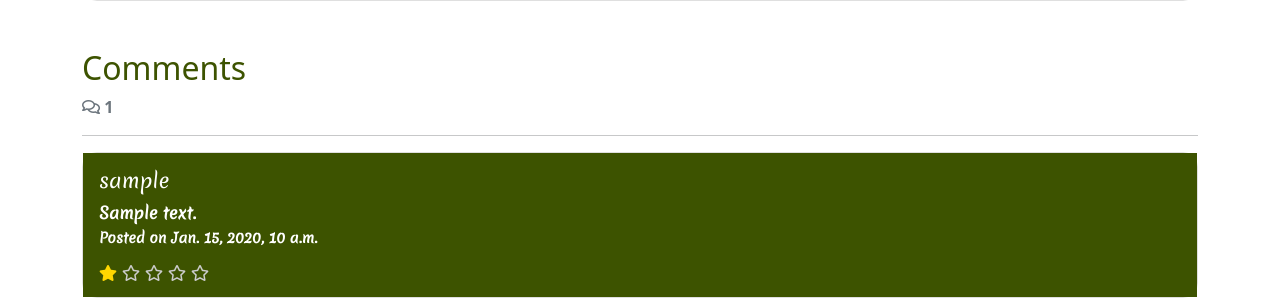
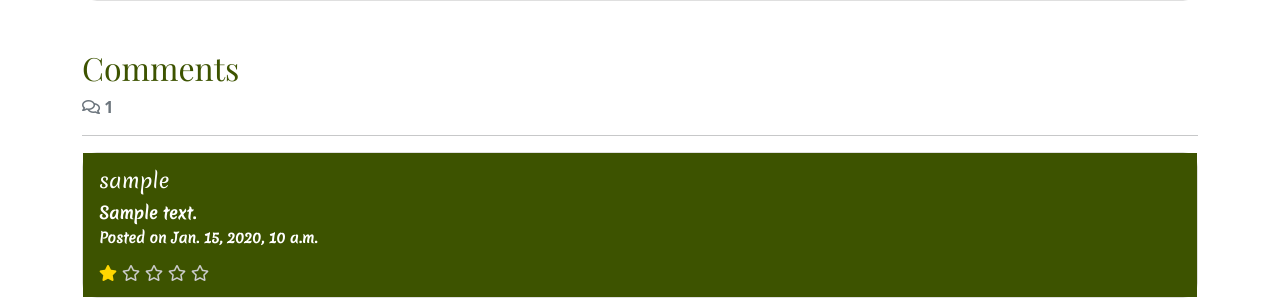
Before and after one commit to praptitambe/NeaRestro, a Django app: a page that uses templates/base.html in a window 1280 px wide. Shown: the part 455-757 px from the top of the page. Run offline with Django 4.2, Linux system fonts and the light colour scheme; tables that the repository leaves empty hold one stand-in row (values such as "Sample post"); some libraries are stand-ins or nearby versions; some web fonts are replaced.

Commit message:
Fix HTML indentation and update font-family in CSS for consistency

```diff
--- a/about/templates/about/about.html
+++ b/about/templates/about/about.html
@@ -10,7 +10,7 @@
         </div>
         <div class="col-md-8">
             <h2>{{ about.title }}</h2> <br><br>
-                {{ about.content | safe }}
+               {{ about.content | safe }}
         </div>
     </div>
     <div class="row">
--- a/static/css/style.css
+++ b/static/css/style.css
@@ -117,7 +117,7 @@ button:hover, .btn:hover {
 
 h2{
     color: var(--background-color);
-    font-family: var(--secondary-color);
+    font-family: var(--secondary-font);
 }
 
 .text_color{
```
